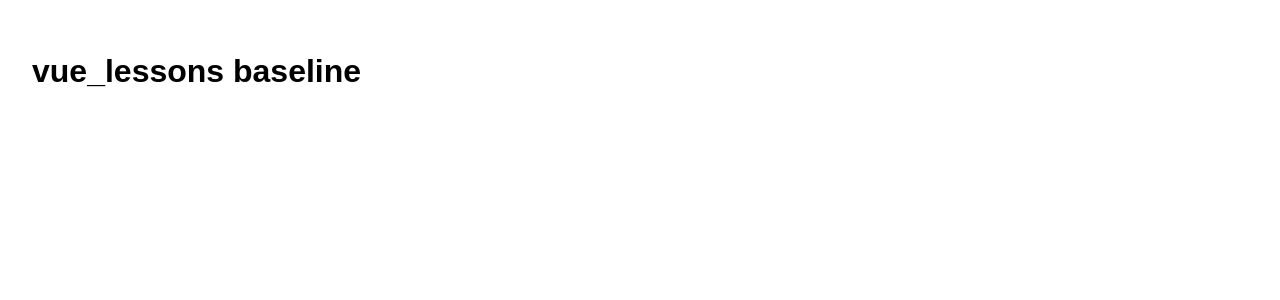
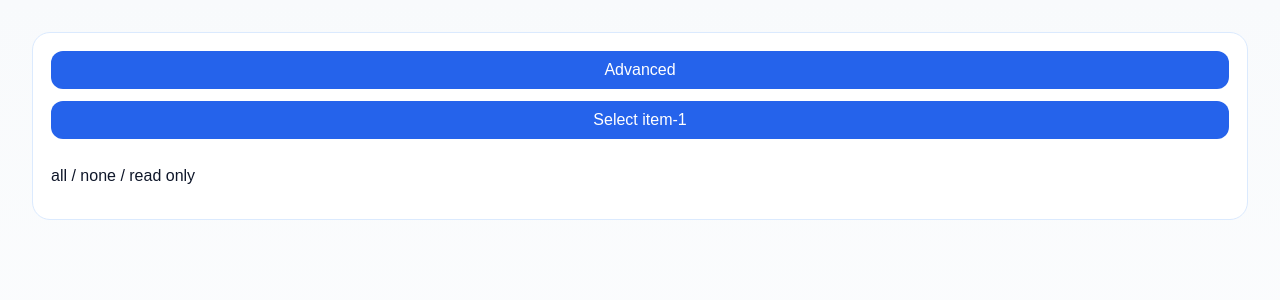
Before and after one commit to angularWorkshop/vue_lessons, a Vue app: page / in a window 1280 px wide. Shown: the top 300 px of the page. Built offline with nearby package versions, Linux system fonts and the light colour scheme.

Commit message:
fix: answer pinia-multi-store-admin

```diff
--- a/src/App.vue
+++ b/src/App.vue
@@ -1,16 +1,84 @@
 <script setup>
-const title = 'vue_lessons baseline';
+import { createPinia, setActivePinia } from 'pinia';
+setActivePinia(createPinia());
+
+import { watch } from 'vue';
+import { useFiltersStore } from './stores/filters-store.js';
+import { useSelectionStore } from './stores/selection-store.js';
+import { usePermissionsStore } from './stores/permissions-store.js';
+const filters = useFiltersStore(); const selection = useSelectionStore(); const permissions = usePermissionsStore();
+watch(() => selection.selectedId, value => { permissions.canEdit = Boolean(value) && filters.level === 'advanced'; });
+watch(() => filters.level, value => { permissions.canEdit = value === 'advanced' && Boolean(selection.selectedId); });
 </script>
 
 <template>
-  <main class="app">
-    <h1>{{ title }}</h1>
-  </main>
+<main class="screen"><section class="panel stack"><button type="button" @click="filters.setLevel('advanced')">Advanced</button><button type="button" @click="selection.select('item-1')">Select item-1</button><p>{{ filters.level }} / {{ selection.selectedId || 'none' }} / {{ permissions.canEdit ? 'can edit' : 'read only' }}</p></section></main>
 </template>
 
 <style scoped>
-.app {
-  padding: 24px;
+:global(body) {
+  margin: 0;
+}
+
+.screen {
+  min-height: 100vh;
+  padding: 32px;
+  display: grid;
+  gap: 16px;
+  align-content: start;
+  background: linear-gradient(180deg, #f8fafc 0%, #ffffff 100%);
+  color: #0f172a;
   font-family: Arial, sans-serif;
 }
+
+.panel {
+  padding: 18px;
+  border-radius: 18px;
+  background: white;
+  border: 1px solid #dbeafe;
+}
+
+.stack {
+  display: grid;
+  gap: 12px;
+}
+
+.row {
+  display: flex;
+  gap: 8px;
+  align-items: center;
+  flex-wrap: wrap;
+}
+
+button,
+input,
+select {
+  font: inherit;
+}
+
+button {
+  border: 0;
+  border-radius: 12px;
+  padding: 10px 14px;
+  background: #2563eb;
+  color: white;
+  cursor: pointer;
+}
+
+button[disabled] {
+  opacity: 0.55;
+  cursor: not-allowed;
+}
+
+input,
+select {
+  padding: 10px 12px;
+  border-radius: 12px;
+  border: 1px solid #cbd5e1;
+}
+
+ul {
+  margin: 0;
+  padding-left: 20px;
+}
 </style>
--- /dev/null
+++ b/src/stores/filters-store.js
@@ -0,0 +1,2 @@
+import { defineStore } from 'pinia';
+export const useFiltersStore = defineStore('filters', { state: () => ({ level: 'all' }), actions: { setLevel(level) { this.level = level; } } });
--- /dev/null
+++ b/src/stores/permissions-store.js
@@ -0,0 +1,2 @@
+import { defineStore } from 'pinia';
+export const usePermissionsStore = defineStore('permissions', { state: () => ({ canEdit: false }), actions: { grantEdit() { this.canEdit = true; } } });
--- /dev/null
+++ b/src/stores/selection-store.js
@@ -0,0 +1,2 @@
+import { defineStore } from 'pinia';
+export const useSelectionStore = defineStore('selection', { state: () => ({ selectedId: null }), actions: { select(id) { this.selectedId = id; } } });
```
Also changed, not shown: src/main.js (line endings or trailing spaces), 2 other files (tests, documents, lock files or other folders).
